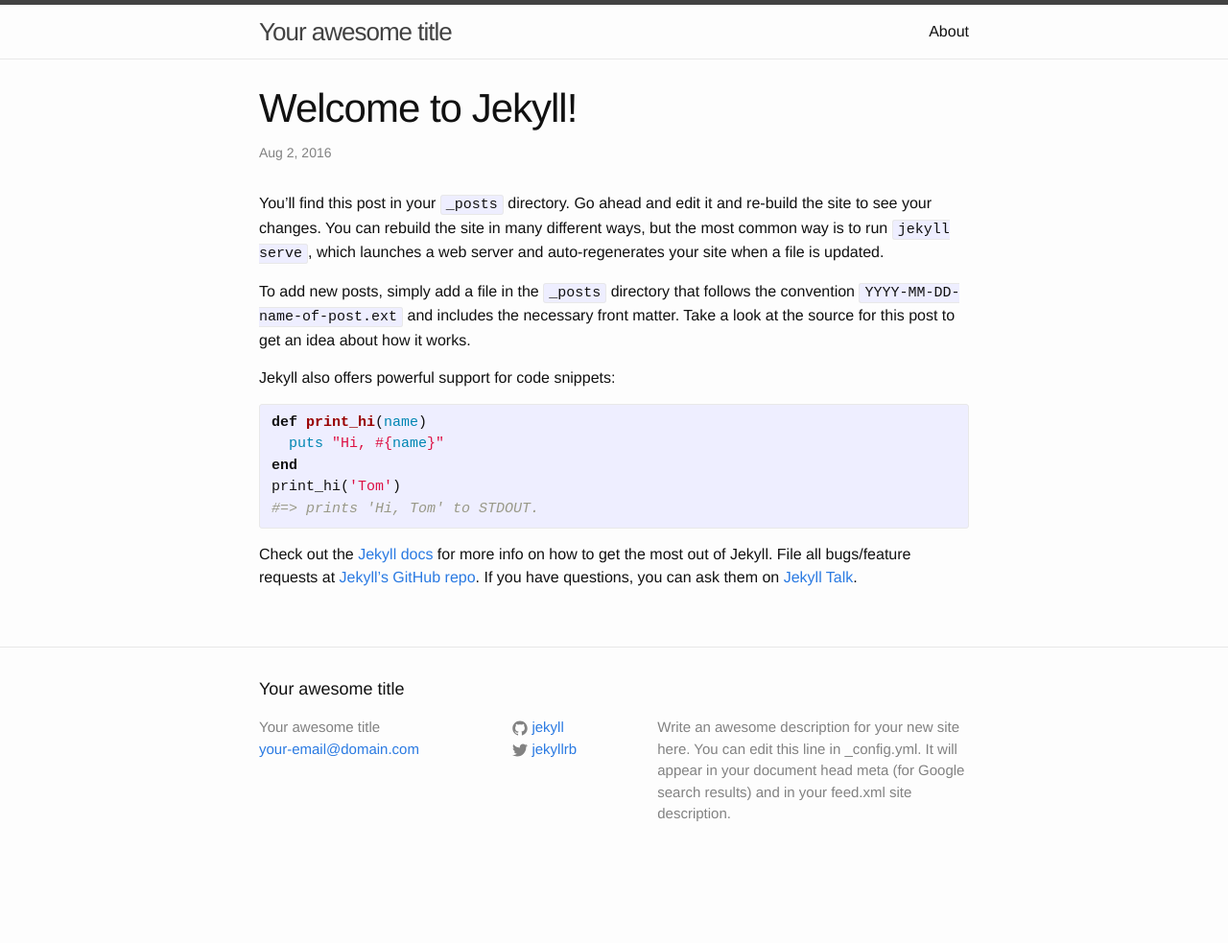
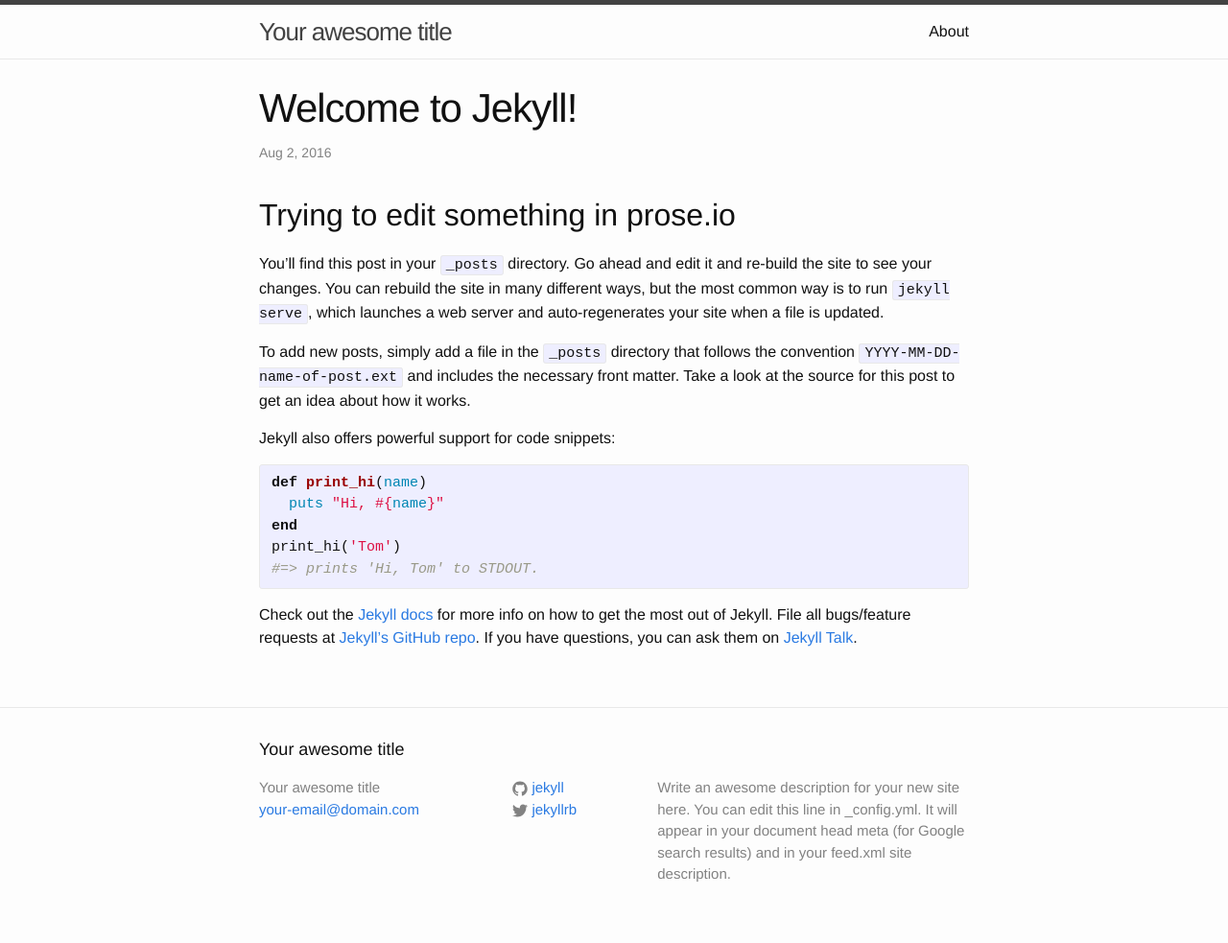
Before and after one commit to deep108/dotfiles, a Jekyll site: the page built from _posts/2016-08-01-welcome-to-jekyll.markdown, in a window 1280 px wide. Shown: the whole page at 96% size. Built offline with Jekyll 4.4.1, drawn with Linux system fonts in a browser that asks for light colours; before the commit the page ends 920 px from its top, so only the background shows below that.

Commit message:
Updated 2016-08-01-welcome-to-jekyll.markdown

```diff
--- a/_posts/2016-08-01-welcome-to-jekyll.markdown
+++ b/_posts/2016-08-01-welcome-to-jekyll.markdown
@@ -1,9 +1,12 @@
 ---
 layout: post
-title:  "Welcome to Jekyll!"
-date:   2016-08-01 18:41:08 -0700
+title: Welcome to Jekyll!
+date: '2016-08-01 18:41:08 -0700'
 categories: jekyll update
+published: true
 ---
+## Trying to edit something in prose.io
+
 You’ll find this post in your `_posts` directory. Go ahead and edit it and re-build the site to see your changes. You can rebuild the site in many different ways, but the most common way is to run `jekyll serve`, which launches a web server and auto-regenerates your site when a file is updated.
 
 To add new posts, simply add a file in the `_posts` directory that follows the convention `YYYY-MM-DD-name-of-post.ext` and includes the necessary front matter. Take a look at the source for this post to get an idea about how it works.
```
